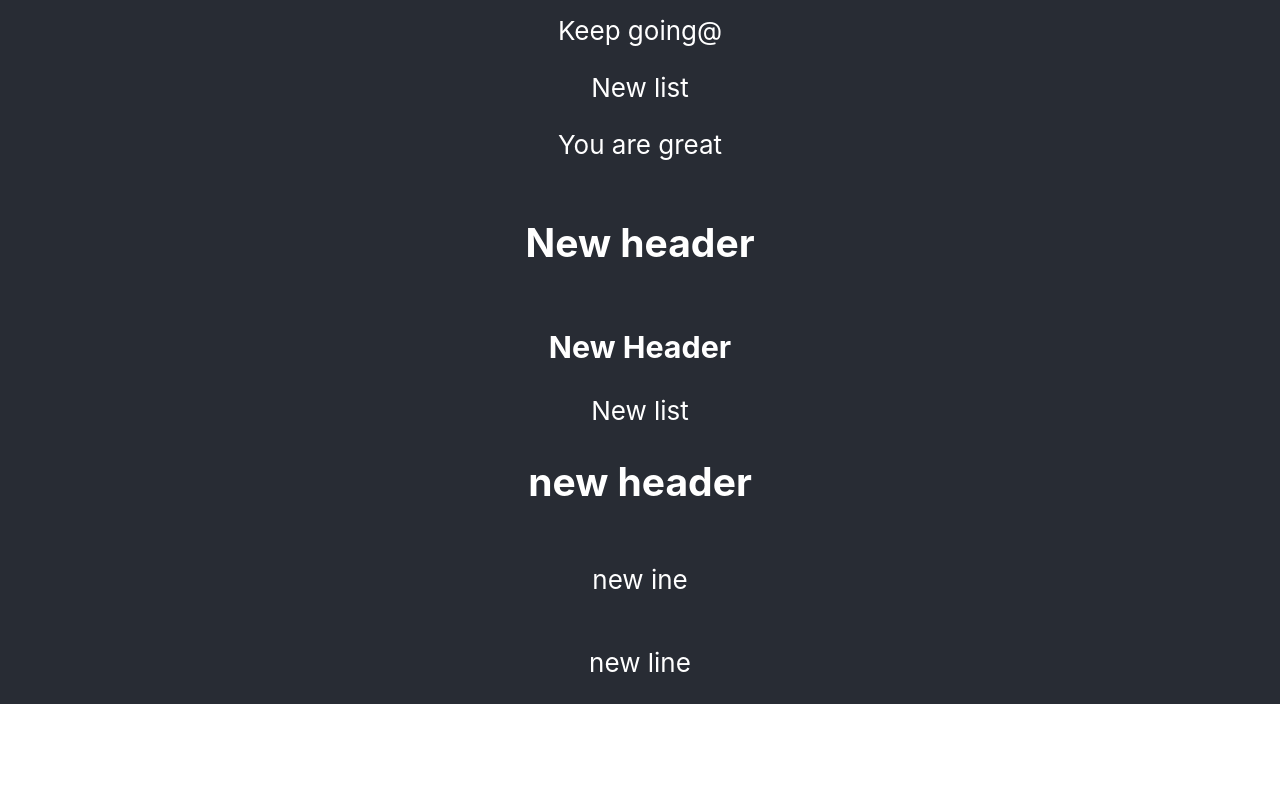
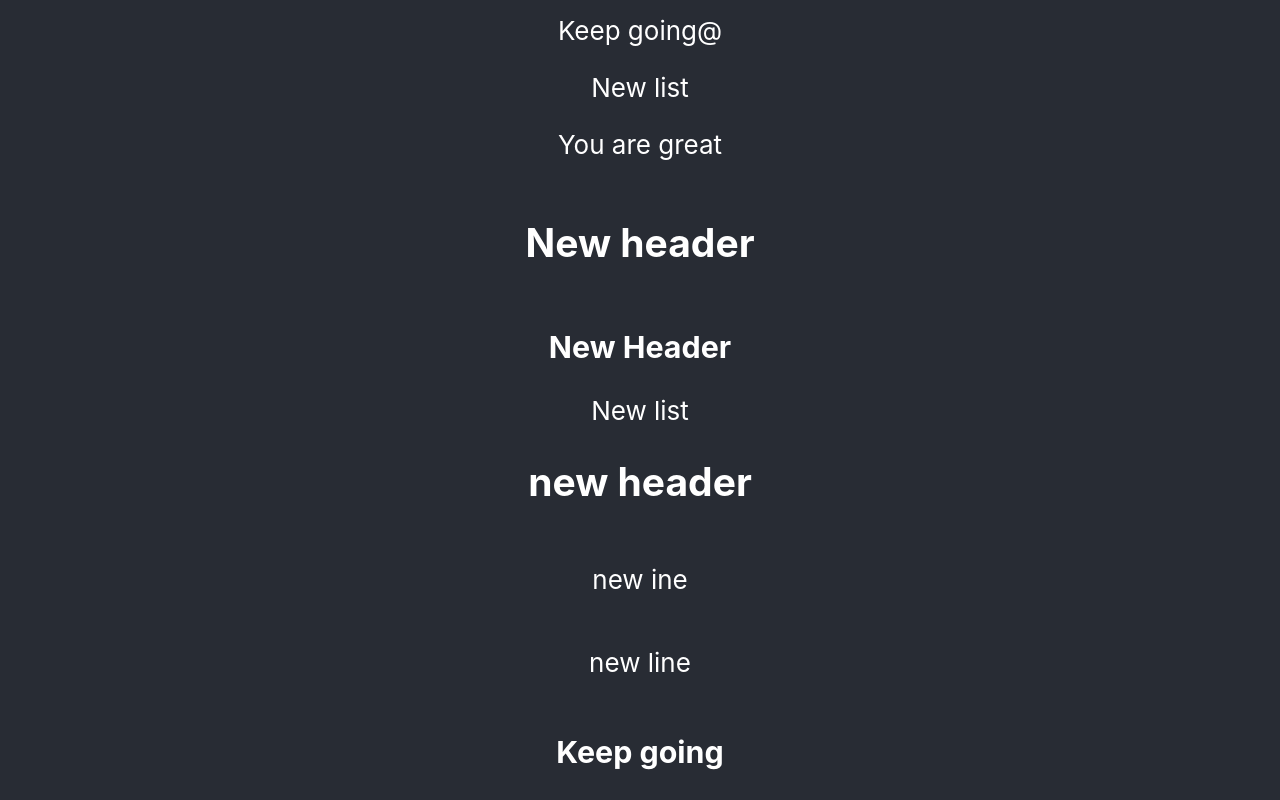
Before and after one commit to tyler-ray90/testing-05-18, a React (Create React App) app: page / in a window 1280 px wide. Shown: the part 919-1719 px from the top of the page. Before the commit the page ends 1623 px from the top, so only its background shows below. Built offline with nearby package versions, Linux system fonts and the light colour scheme.

Commit message:
new commit

```diff
--- a/src/App.js
+++ b/src/App.js
@@ -24,6 +24,7 @@ function App() {
         <h2>new header</h2>
         <p>new ine</p>
         <p>new line</p>
+        <h3>Keep going</h3>
 
       </header>
     </div>
```
